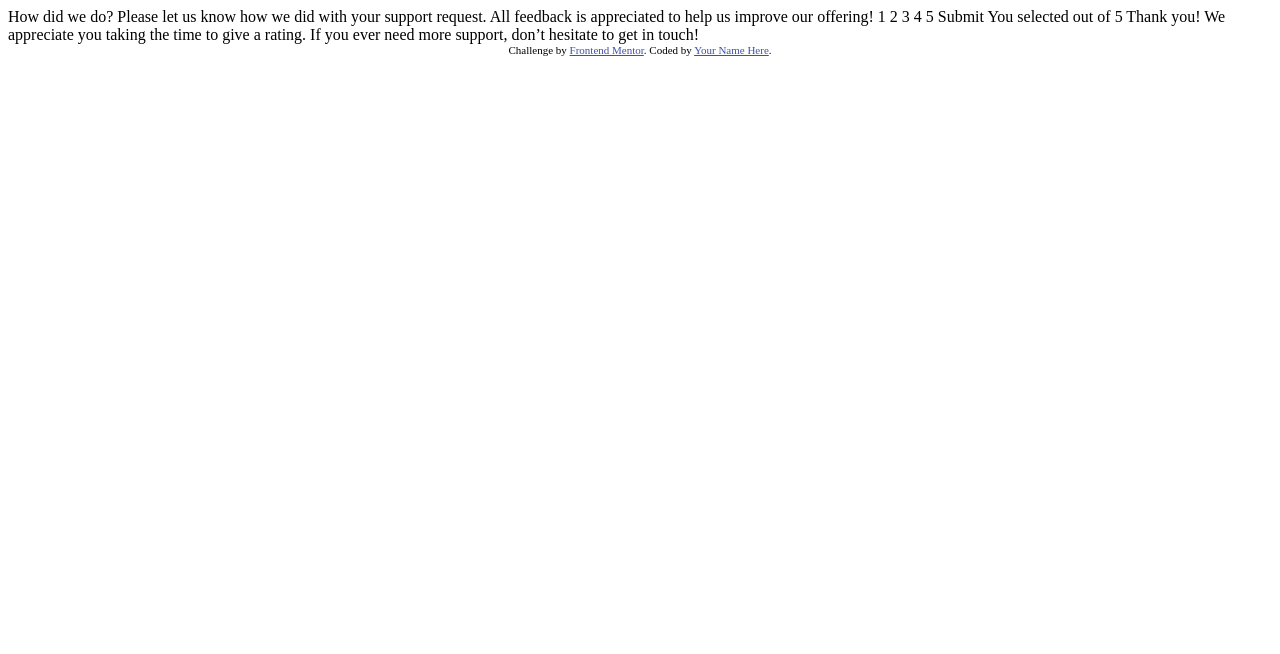
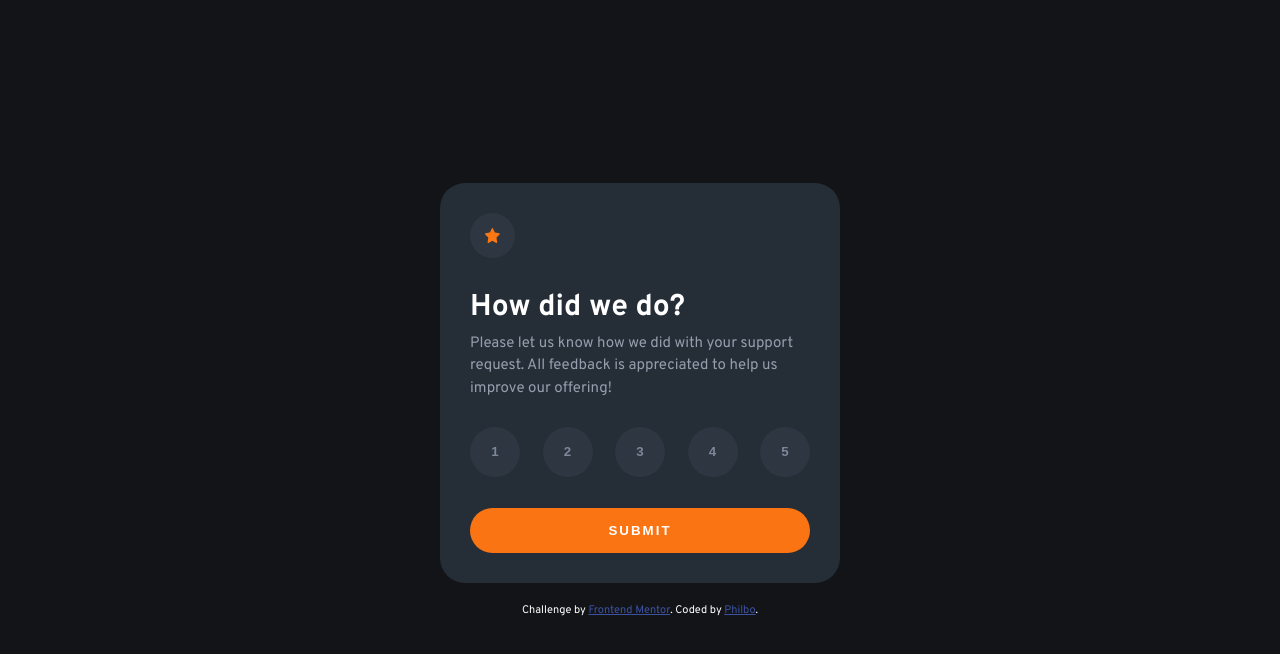
Before and after one commit to phillip-vo/interactive-ratings-component-fm, a plain HTML site: page index.html in a window 1280 px wide. Drawn offline with Linux system fonts and the light colour scheme.

Commit message:
Add styles and javascript

```diff
--- a/index.html
+++ b/index.html
@@ -1,49 +1,126 @@
 <!DOCTYPE html>
 <html lang="en">
   <head>
-  <meta charset="UTF-8">
-  <meta name="viewport" content="width=device-width, initial-scale=1.0"> <!-- displays site properly based on user's device -->
+    <meta charset="UTF-8" />
+    <meta name="viewport" content="width=device-width, initial-scale=1.0" />
+    <!-- displays site properly based on user's device -->
 
-  <link rel="icon" type="image/png" sizes="32x32" href="./images/favicon-32x32.png">
+    <link
+      rel="icon"
+      type="image/png"
+      sizes="32x32"
+      href="./images/favicon-32x32.png"
+    />
+
+    <link rel="stylesheet" type="text/css" href="styles.css" />
 
     <title>Frontend Mentor | Interactive rating component</title>
 
     <!-- Feel free to remove these styles or customise in your own stylesheet 👍 -->
     <style>
-    .attribution { font-size: 11px; text-align: center; }
-    .attribution a { color: hsl(228, 45%, 44%); }
+      .attribution {
+        font-size: 11px;
+        text-align: center;
+        color: hsl(0, 0%, 100%);
+      }
+      .attribution a {
+        color: hsl(228, 45%, 44%);
+      }
     </style>
   </head>
   <body>
-
+    <main>
       <!-- Rating state start -->
 
-  How did we do?
-
-  Please let us know how we did with your support request. All feedback is appreciated
-  to help us improve our offering!
-
-  1 2 3 4 5
-
-  Submit
-
+      <div class="r-container" id="ratings-container">
+        <div class="ratings-image-wrapper">
+          <img
+            src="images/icon-star.svg"
+            alt="star icon"
+            class="ratings-image"
+            width="15px"
+          />
+        </div>
+        <h1 class="ratings-heading">How did we do?</h1>
+        <p class="ratings-desc">
+          Please let us know how we did with your support request. All feedback
+          is appreciated to help us improve our offering!
+        </p>
+        <div class="ratings" id="ratings">
+          <button
+            class="ratings-btn"
+            id="num1"
+            value="1"
+            onclick="getButtonOne()"
+          >
+            1
+          </button>
+          <button
+            class="ratings-btn"
+            id="num2"
+            value="2"
+            onclick="getButtonTwo()"
+          >
+            2
+          </button>
+          <button
+            class="ratings-btn"
+            id="num3"
+            value="3"
+            onclick="getButtonThree()"
+          >
+            3
+          </button>
+          <button
+            class="ratings-btn"
+            id="num4"
+            value="4"
+            onclick="getButtonFour()"
+          >
+            4
+          </button>
+          <button
+            class="ratings-btn"
+            id="num5"
+            value="5"
+            onclick="getButtonFive()"
+          >
+            5
+          </button>
+        </div>
+        <button class="ratings-submit-btn" id="submit" onclick="onSubmit()">
+          SUBMIT
+        </button>
+      </div>
       <!-- Rating state end -->
 
       <!-- Thank you state start -->
 
-  You selected <!-- Add rating here --> out of 5
+      <!-- Add rating here -->
 
-  Thank you!
-
-  We appreciate you taking the time to give a rating. If you ever need more support,
-  don’t hesitate to get in touch!
+      <div class="ty-container hidden" id="ty-container">
+        <img
+          src="images/illustration-thank-you.svg"
+          alt="thank you illustration"
+          class="ty-image"
+        />
+        <div class="ty-rating" id="ty-rating"></div>
+        <h1 class="ty-heading">Thank you!</h1>
+        <p class="ty-desc">
+          We appreciate you taking the time to give a rating. If you ever need
+          more support, don’t hesitate to get in touch!
+        </p>
+      </div>
 
       <!-- Thank you state end -->
 
-
       <div class="attribution">
-    Challenge by <a href="https://www.frontendmentor.io?ref=challenge" target="_blank">Frontend Mentor</a>.
-    Coded by <a href="#">Your Name Here</a>.
+        Challenge by
+        <a href="https://www.frontendmentor.io?ref=challenge" target="_blank"
+          >Frontend Mentor</a
+        >. Coded by <a href="#">Philbo</a>.
       </div>
+    </main>
+    <script src="script.js"></script>
   </body>
 </html>
--- /dev/null
+++ b/script.js
@@ -0,0 +1,56 @@
+let rating = 0;
+
+let buttonsContainer = document.getElementById("ratings");
+
+let buttons = buttonsContainer.getElementsByClassName("ratings-btn");
+
+for (let i = 0; i < buttons.length; i++) {
+  buttons[i].addEventListener("click", function () {
+    let current = document.getElementsByClassName("active");
+
+    if (current.length > 0) {
+      current[0].className = current[0].className.replace(" active", "");
+    }
+
+    this.className += " active";
+  });
+}
+
+function getButtonOne() {
+  let buttonOne = document.getElementById("num1").value;
+  rating = buttonOne;
+}
+
+function getButtonTwo() {
+  let buttonTwo = document.getElementById("num2").value;
+  rating = buttonTwo;
+}
+
+function getButtonThree() {
+  let buttonThree = document.getElementById("num3").value;
+  rating = buttonThree;
+}
+
+function getButtonFour() {
+  let buttonFour = document.getElementById("num4").value;
+  rating = buttonFour;
+}
+
+function getButtonFive() {
+  let buttonFive = document.getElementById("num5").value;
+  rating = buttonFive;
+}
+
+function onSubmit() {
+  let ratingContainer = document.getElementById("ratings-container");
+  let tyContainer = document.getElementById("ty-container");
+  let tyRating = document.getElementById("ty-rating");
+  tyRating.innerHTML = "You selected " + rating + " out of 5";
+
+  if (rating === 0) {
+    alert("Please select a rating");
+    location.reload();
+  }
+  ratingContainer.classList.add("hidden");
+  tyContainer.classList.remove("hidden");
+}
--- /dev/null
+++ b/styles.css
@@ -0,0 +1,182 @@
+@import url('https://fonts.googleapis.com/css2?family=Overpass:wght@400;700&display=swap');
+
+:root {
+    --orange: hsl(25, 97%, 53%);
+    --white: hsl(0, 0%, 100%);
+    --lightGrey: hsl(217, 12%, 63%);
+    --mediumGrey: hsl(216, 12%, 54%);
+    --darkBlue: hsl(213, 19%, 18%);
+    --veryDarkBlue: hsl(216, 12%, 8%);
+}
+
+
+html {
+    box-sizing: border-box;
+}
+
+*,
+*:before,
+*:after {
+    box-sizing: inherit;
+}
+
+body {
+    font-size: 15px;
+    font-family: "Overpass";
+    background-color: var(--veryDarkBlue);
+    margin: 0;
+    padding: 0;
+}
+
+main {
+    width: 100vw;
+    height: 100vh;
+    display: flex;
+    flex-direction: column;
+    justify-content: center;
+    align-items: center;
+    row-gap: 20px;
+}
+
+.r-container {
+    width: 400px;
+    height: 400px;
+    border-radius: 25px;
+    display: flex;
+    flex-direction: column;
+    justify-content: space-between;
+    background-color: var(--darkBlue);
+    padding: 30px;
+
+}
+
+.ratings-image-wrapper {
+    width: 45px;
+    height: 45px;
+    display: flex;
+    justify-content: center;
+    align-items: center;
+    border-radius: 50%;
+    background-color: hsla(216, 12%, 54%, 0.1);
+}
+
+.ratings-heading {
+    color: var(--white);
+    margin-bottom: 0;
+    margin-top: 30px;
+}
+
+.ratings-desc {
+    color: var(--lightGrey);
+}
+
+.ratings-desc {
+  margin-top: 5px;
+  line-height: 1.5;
+}
+
+.ratings {
+    display: flex;
+    justify-content: space-between;
+    margin-top: 10px;
+}
+
+.ratings-btn {
+    width: 50px;
+    height: 50px;
+    display: flex;
+    justify-content: center;
+    align-items: center;
+    color: var(--mediumGrey);
+    background-color: hsla(216, 12%, 54%, 0.1);
+    border-radius: 50%;
+    font-weight: 700;
+    border: none;
+    cursor: pointer;
+}
+
+.ratings-btn:hover {
+    background-color: var(--orange);
+    color: var(--white);
+}
+
+.active {
+    background-color: var(--lightGrey);
+    color: var(--white)
+}
+
+
+.ratings-submit-btn {
+    background-color: var(--orange);
+    border: none;
+    color: var(--white);
+    height: 45px;
+    border-radius: 25px;
+    cursor: pointer;
+    margin-top: 30px;
+    letter-spacing: 2px;
+    font-weight: 700;
+}
+
+.ratings-submit-btn:active {
+    background-color: var(--white);
+    color: var(--orange);
+}
+
+.ty-container {
+    width: 400px;
+    height: 400px;
+    border-radius: 25px;
+    display: flex;
+    flex-direction: column;
+    justify-content: center;
+    align-items: center;
+    background-color: var(--darkBlue);
+    padding: 30px
+}
+
+.ty-rating {
+    color: var(--orange);
+    padding: 5px 15px;
+    border-radius: 25px;
+    background-color: hsla(216, 12%, 54%, 0.1);
+    margin-top: 30px;
+}
+
+.ty-heading {
+    color: var(--white);
+    margin-bottom: 10px;
+}
+
+.ty-desc {
+    color: var(--lightGrey);
+    text-align: center;
+    margin-top: 0;
+}
+
+.hidden {
+    display: none;
+}
+
+@media screen and (max-width: 375px) {
+    .r-container, .ty-container {
+        width: 325px;
+        height: 350px;
+    }
+
+    .ratings-heading, .ty-heading {
+        font-size: 1.325rem;
+    }
+
+    .ratings-desc, .ty-desc, .ty-rating {
+        font-size: .8rem;
+    }
+
+    .ratings-btn {
+        width: 40px;
+        height: 40px;
+        font-size: .8rem;
+    }
+
+
+}
```
Lines whose indentation alone changed are shown as unchanged.
